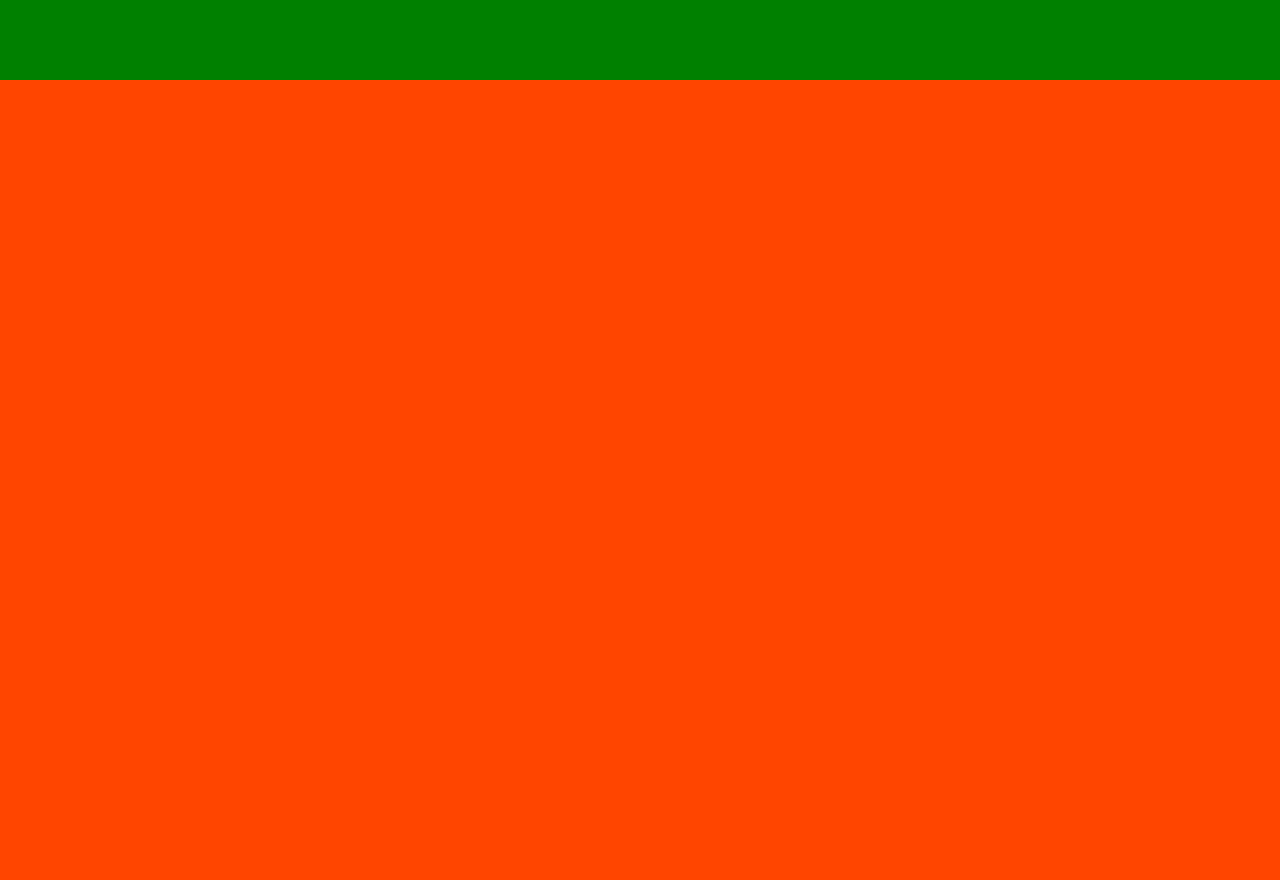
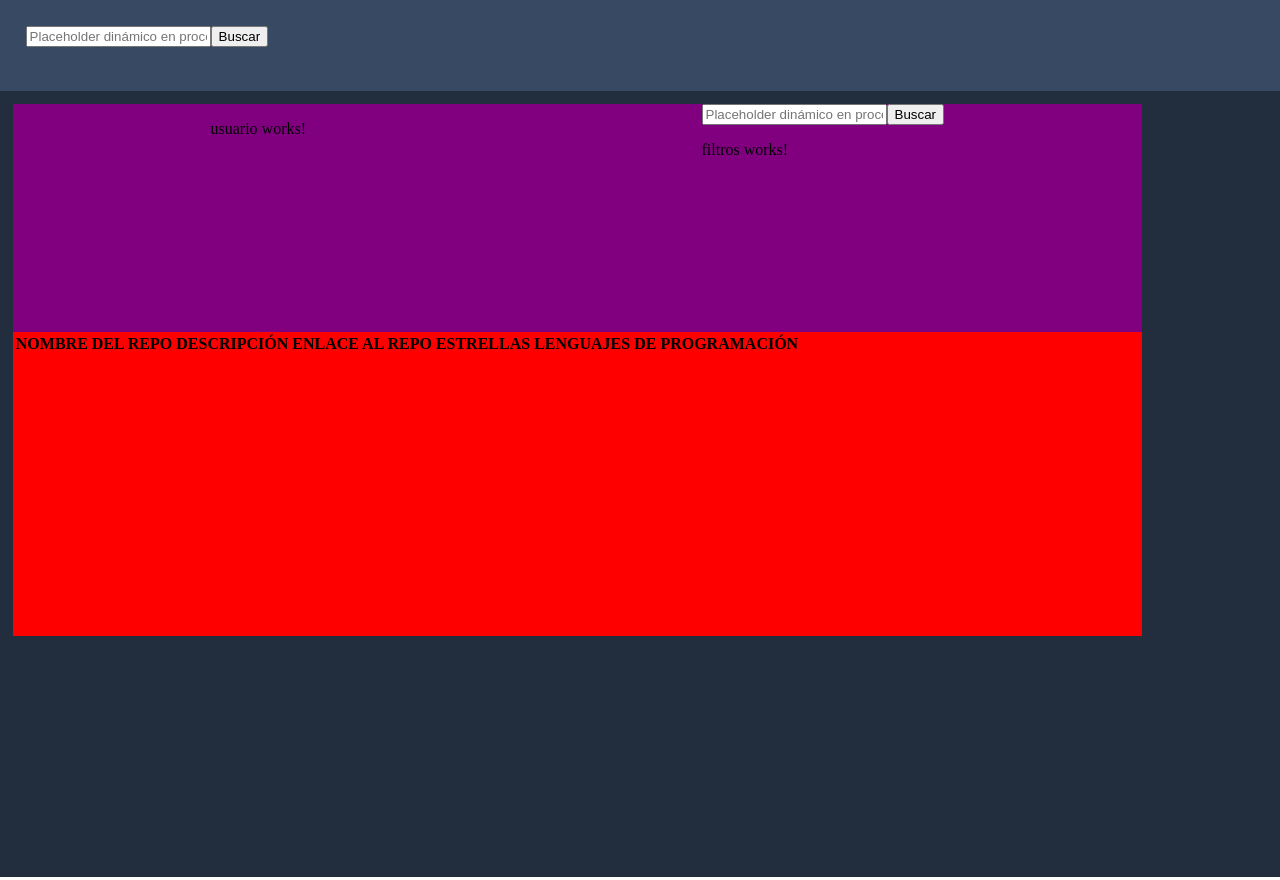
Before and after one commit to AgudeloGarciaCamilo/EPT, an Angular app: page / in a window 1280 px wide. Built offline with nearby package versions, Linux system fonts and the light colour scheme.

Commit message:
Feature: Maquetación inicial del proyecto.

```diff
--- a/src/app/mostrador-usuarios/components/git-hub-usuarios/git-hub-usuarios.component.css
+++ b/src/app/mostrador-usuarios/components/git-hub-usuarios/git-hub-usuarios.component.css
@@ -0,0 +1,16 @@
+.github-usuarios-container {
+  height: 100%;
+  width: 90%;
+}
+
+.github-usuarios-container__usuario-y-controles {
+  height: 30%;
+  display: flex;
+  justify-content: space-around;
+  background-color: purple;
+}
+
+.github-usuarios-container__tabla-repositorios {
+  height: 40%;
+  background-color: red;
+}
--- a/src/app/mostrador-usuarios/components/git-hub-usuarios/git-hub-usuarios.component.html
+++ b/src/app/mostrador-usuarios/components/git-hub-usuarios/git-hub-usuarios.component.html
@@ -1 +1,14 @@
-<p>git-hub-usuarios works!</p>
+<div class="github-usuarios-container">
+  <section class="github-usuarios-container__usuario-y-controles">
+    <app-usuario></app-usuario>
+
+    <div class="github-usuarios-container__controles">
+      <app-buscador></app-buscador>
+      <app-filtros></app-filtros>
+    </div>
+  </section>
+
+  <section class="github-usuarios-container__tabla-repositorios">
+    <app-tabla></app-tabla>
+  </section>
+</div>
--- a/src/app/mostrador-usuarios/mostrador-usuarios.module.ts
+++ b/src/app/mostrador-usuarios/mostrador-usuarios.module.ts
@@ -4,6 +4,7 @@ import { CommonModule } from '@angular/common';
 import { GitHubUsuariosComponent } from './components/git-hub-usuarios/git-hub-usuarios.component';
 import { MostradorUsuariosComponent } from './mostrador-usuarios/mostrador-usuarios.component';
 import { UsuarioComponent } from './components/usuario/usuario.component';
+import { SharedModule } from '../shared/shared.module';
 
 
 
@@ -14,7 +15,8 @@ import { UsuarioComponent } from './components/usuario/usuario.component';
     UsuarioComponent
   ],
   imports: [
-    CommonModule
+    CommonModule,
+    SharedModule
   ],
   exports: [
     MostradorUsuariosComponent
--- a/src/app/mostrador-usuarios/mostrador-usuarios/mostrador-usuarios.component.css
+++ b/src/app/mostrador-usuarios/mostrador-usuarios/mostrador-usuarios.component.css
@@ -1,15 +1,16 @@
 .mostrador-container {
   height: 100%;
   width: 100%;
-  background-color: yellow;
 }
 
 .mostrador-container__buscador {
-  height: 10%;
-  background-color: green;
+  height: 5%;
+  padding: 2%;
+  background-color: var(--azul-oscuro);
 }
 
 .mostrador-container__resultado-busqueda {
-  height: 100%;
-  background-color: orangered;
+  height: 95%;
+  padding: 1%;
+  background-color: var(--azul-muy-oscuro);
 }
--- a/src/app/mostrador-usuarios/mostrador-usuarios/mostrador-usuarios.component.html
+++ b/src/app/mostrador-usuarios/mostrador-usuarios/mostrador-usuarios.component.html
@@ -1,10 +1,10 @@
 <section class="mostrador-container">
   <div class="mostrador-container__buscador">
-
+    <app-buscador></app-buscador>
   </div>
 
-  <section class="mostrador-container__resultado-busqueda">
-
-  </section>
+  <div class="mostrador-container__resultado-busqueda">
+    <app-git-hub-usuarios></app-git-hub-usuarios>
+  </div>
 
 </section>
--- a/src/app/shared/components/buscador/buscador.component.html
+++ b/src/app/shared/components/buscador/buscador.component.html
@@ -1 +1,4 @@
-<p>buscador works!</p>
+<div>
+  <input type="text" placeholder="Placeholder dinámico en proceso...">
+  <button>Buscar</button>
+</div>
--- a/src/app/shared/components/tabla/tabla.component.html
+++ b/src/app/shared/components/tabla/tabla.component.html
@@ -1 +1,15 @@
-<p>tabla works!</p>
+<div class="tabla-container">
+  <table>
+    <thead>
+      <tr>
+        <th *ngFor="let cabecera of cabeceras">
+          {{ cabecera }}
+        </th>
+      </tr>
+    </thead>
+
+    <tbody>
+
+    </tbody>
+  </table>
+</div>
--- a/src/app/shared/components/tabla/tabla.component.ts
+++ b/src/app/shared/components/tabla/tabla.component.ts
@@ -7,6 +7,14 @@ import { Component, OnInit } from '@angular/core';
 })
 export class TablaComponent implements OnInit {
 
+  public cabeceras: string[] = [
+    'NOMBRE DEL REPO',
+    'DESCRIPCIÓN',
+    'ENLACE AL REPO',
+    'ESTRELLAS',
+    'LENGUAJES DE PROGRAMACIÓN'
+  ]
+
   constructor() { }
 
   ngOnInit(): void {
--- a/src/app/shared/shared.module.ts
+++ b/src/app/shared/shared.module.ts
@@ -14,6 +14,11 @@ import { TablaComponent } from './components/tabla/tabla.component';
   ],
   imports: [
     CommonModule
+  ],
+  exports: [
+    BuscadorComponent,
+    FiltrosComponent,
+    TablaComponent
   ]
 })
 export class SharedModule { }
```
